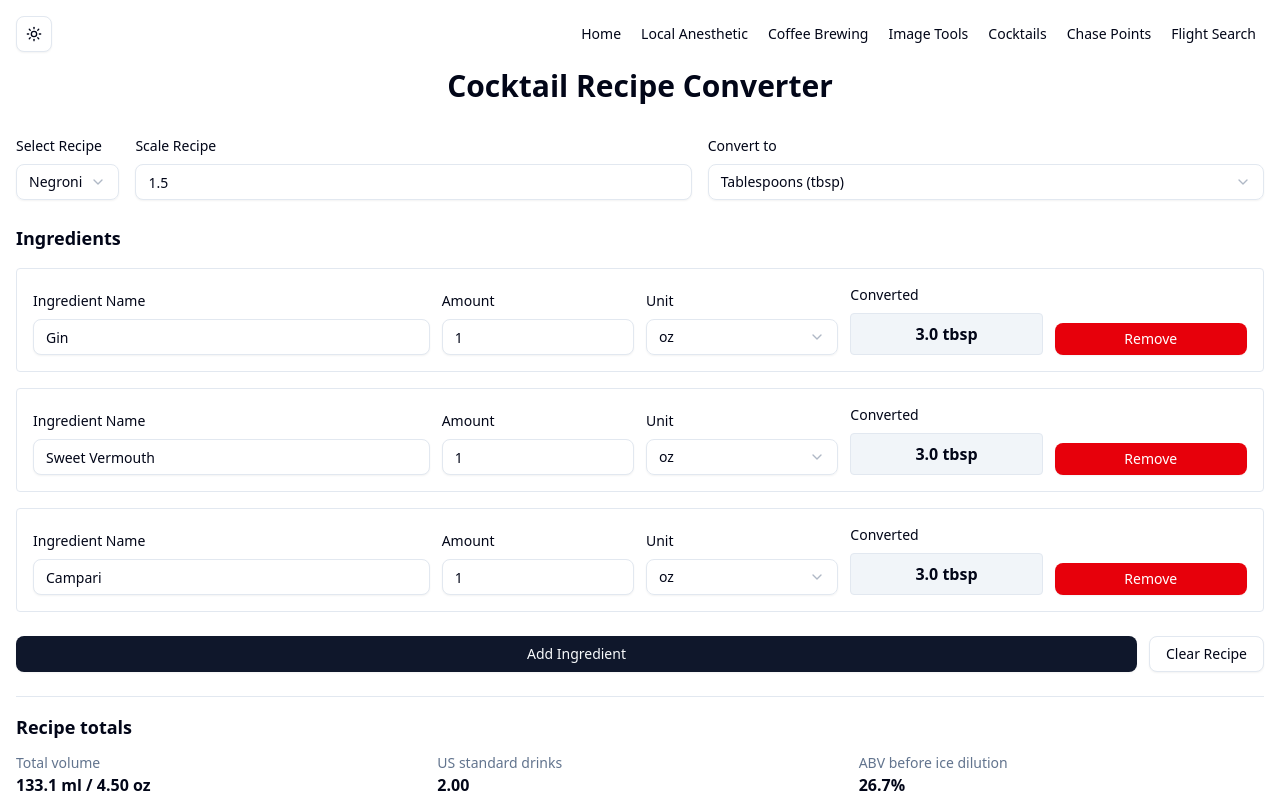
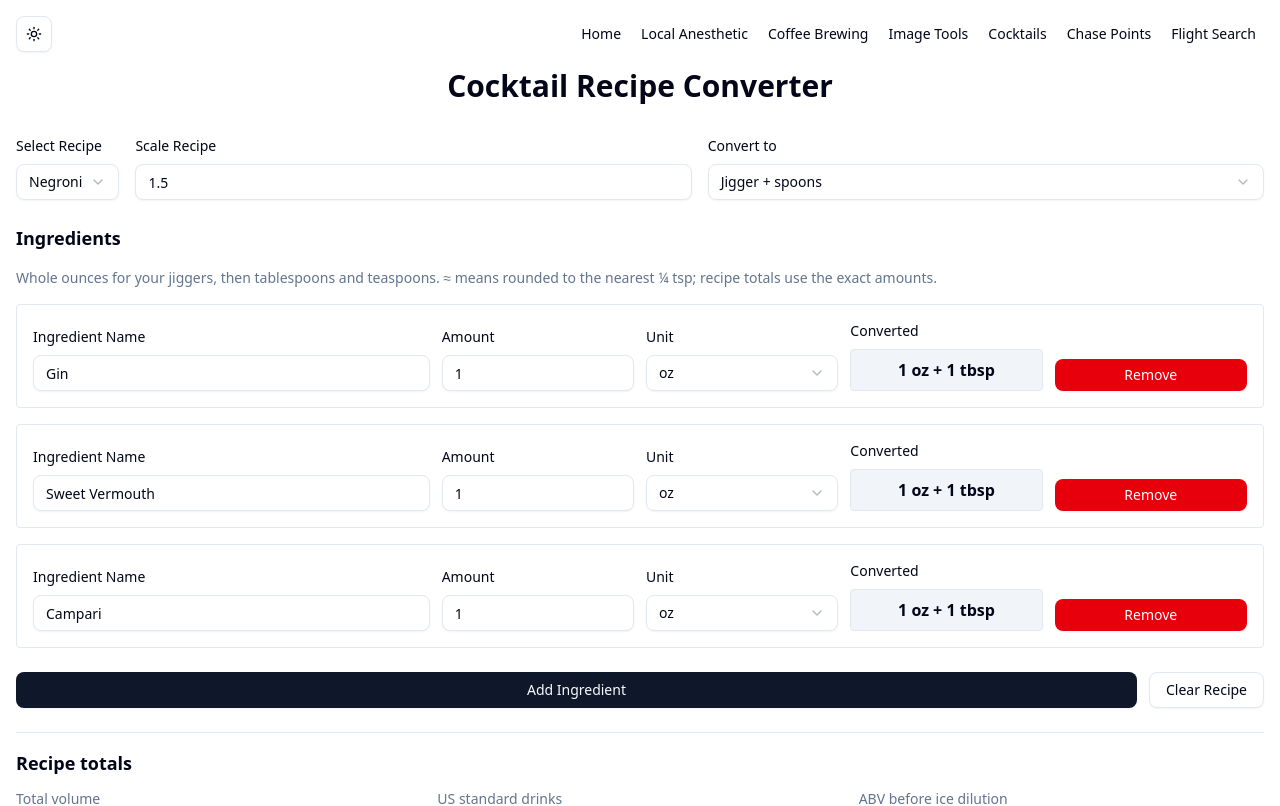
Before and after one commit to lawtj/lawtj.github.io, a SvelteKit app in the folder apps/web/: page /cocktails in a window 1280 px wide. Shown: the top 806 px of the page. Built offline with nearby package versions, Linux system fonts and the light colour scheme.

Commit message:
Show cocktail measurements in combined jigger and spoon units

```diff
--- a/apps/web/src/routes/cocktails/+page.svelte
+++ b/apps/web/src/routes/cocktails/+page.svelte
@@ -1,6 +1,7 @@
 <script lang="ts">
     import type { PageData } from './$types';
     import { calculateTotals } from './totals';
+    import { formatPours } from './measurements';
     import { Input } from "$lib/components/ui/input";
     import * as Select from "$lib/components/ui/select/index.js";
     import { Button } from "$lib/components/ui/button";
@@ -23,7 +24,7 @@
     // Reactive state
     let multiplier: number = $state(1.5);
 
-    let outputUnit: string = $state('tbsp');
+    let outputUnit: string = $state('mixed');
     let selectedCocktail: string = $state(untrack(() => data.cocktails?.[0]?.name || ''));
     let customIngredients: Ingredient[] = $state([
         { id: 1, name: '', amount: 1, unit: 'oz' }
@@ -34,8 +35,8 @@
     const conversions: Record<Unit, number> = {
         oz: 1,
         tbsp: 0.5,        // 1 tbsp = 0.5 oz
-        tsp: 0.166667,    // 1 tsp = 1/6 oz
-        ml: 0.033814,     // 1 ml = 0.033814 oz
+        tsp: 1 / 6,    // 1 tsp = 1/6 oz
+        ml: 1 / 29.5735295625,     // 1 ml = 0.033814 oz
         cups: 8           // 1 cup = 8 oz
     };
 
@@ -44,7 +45,7 @@
         oz: 1,
         tbsp: 2,          // 1 oz = 2 tbsp
         tsp: 6,           // 1 oz = 6 tsp
-        ml: 29.5735,      // 1 oz = 29.5735 ml
+        ml: 29.5735295625,      // 1 oz = 29.5735 ml
         cups: 0.125       // 1 oz = 0.125 cups
     };
 
@@ -85,12 +86,13 @@
     const convertedIngredients = $derived(
         ingredients.map(ingredient => {
             const scaledAmount = ingredient.amount * multiplier;
-            const convertedAmount = convertAmount(scaledAmount, ingredient.unit, outputUnit as Unit);
-            const formattedAmount = formatAmount(convertedAmount);
+            const formattedAmount = outputUnit === 'mixed'
+                ? formatPours(convertAmount(scaledAmount, ingredient.unit, 'oz'))
+                : `${formatAmount(convertAmount(scaledAmount, ingredient.unit, outputUnit as Unit))} ${outputUnit}`;
 
             return {
                 ...ingredient,
-                convertedAmount: ingredient.amount > 0 ? formattedAmount : 0
+                convertedAmount: formattedAmount
             };
         })
     );
@@ -208,6 +210,7 @@
                 <Select.Root type="single" bind:value={outputUnit}>
                     <Select.Trigger id="output-unit" class="w-full">
                         <span>{
+                            outputUnit === 'mixed' ? 'Jigger + spoons' :
                             outputUnit === 'oz' ? 'Fluid Ounces (oz)' :
                             outputUnit === 'tbsp' ? 'Tablespoons (tbsp)' :
                             outputUnit === 'tsp' ? 'Teaspoons (tsp)' :
@@ -216,6 +219,7 @@
                         }</span>
                     </Select.Trigger>
                     <Select.Content>
+                        <Select.Item value="mixed">Jigger + spoons</Select.Item>
                         <Select.Item value="oz">Fluid Ounces (oz)</Select.Item>
                         <Select.Item value="tbsp">Tablespoons (tbsp)</Select.Item>
                         <Select.Item value="tsp">Teaspoons (tsp)</Select.Item>
@@ -230,6 +234,12 @@
         <!-- Ingredients -->
         <div class="space-y-4">
             <h3 class="text-lg font-semibold">Ingredients</h3>
+            {#if outputUnit === 'mixed'}
+                <p class="text-sm text-muted-foreground">
+                    Whole ounces for your jiggers, then tablespoons and teaspoons.
+                    ≈ means rounded to the nearest ¼ tsp; recipe totals use the exact amounts.
+                </p>
+            {/if}
 
             {#each convertedIngredients as ingredient (ingredient.id)}
                 <div class="border rounded p-4">
@@ -279,7 +289,7 @@
                             <div class="space-y-2">
                                 <span id="m-converted-{ingredient.id}" class="block text-sm font-medium">Converted</span>
                                 <div aria-labelledby="m-converted-{ingredient.id}" class="px-3 py-2 bg-muted rounded border text-center font-semibold text-sm">
-                                    {ingredient.convertedAmount} {outputUnit}
+                                    {ingredient.convertedAmount}
                                 </div>
                             </div>
                         </div>
@@ -342,7 +352,7 @@
                         <div class="col-span-2 space-y-2">
                             <span id="d-converted-{ingredient.id}" class="block text-sm font-medium">Converted</span>
                             <div aria-labelledby="d-converted-{ingredient.id}" class="px-3 py-2 bg-muted rounded border text-center font-semibold">
-                                {ingredient.convertedAmount} {outputUnit}
+                                {ingredient.convertedAmount}
                             </div>
                         </div>
 
--- /dev/null
+++ b/apps/web/src/routes/cocktails/measurements.ts
@@ -0,0 +1,22 @@
+// Quarter-teaspoon ticks: 1 US fl oz = 6 tsp = 24 ticks.
+// Group whole ounces for the jiggers, then the remaining tablespoons/teaspoons.
+export function formatPours(volumeOz: number): string {
+  if (!Number.isFinite(volumeOz) || volumeOz <= 0) return '0 oz';
+  const exactTicks = volumeOz * 24;
+  let remaining = Math.round(exactTicks);
+  if (remaining === 0) return '< ¼ tsp';
+  const approximate = Math.abs(remaining - exactTicks) > 1e-8;
+  const parts: string[] = [];
+  const ounces = Math.floor(remaining / 24);
+  if (ounces) parts.push(`${ounces} oz`);
+  remaining %= 24;
+  const tablespoons = Math.floor(remaining / 12);
+  if (tablespoons) parts.push(`${tablespoons} tbsp`);
+  remaining %= 12;
+  if (remaining) {
+    const whole = Math.floor(remaining / 4);
+    const fraction = ['', '¼', '½', '¾'][remaining % 4];
+    parts.push(`${whole || ''}${fraction} tsp`);
+  }
+  return `${approximate ? '≈ ' : ''}${parts.join(' + ')}`;
+}
```
